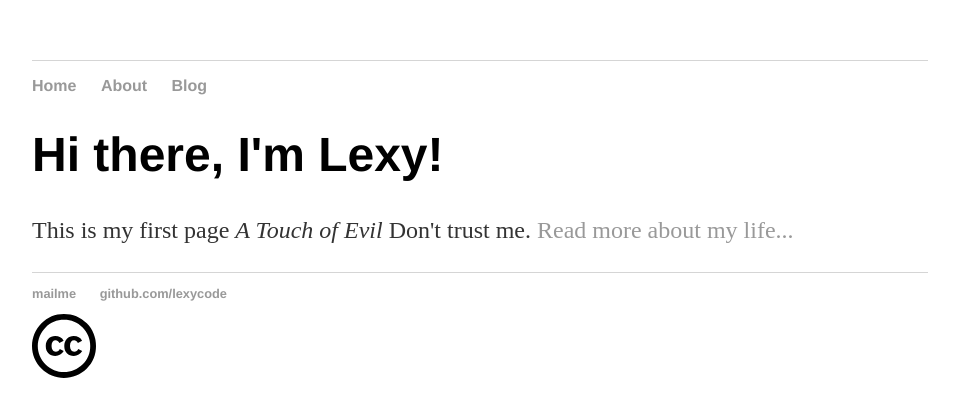
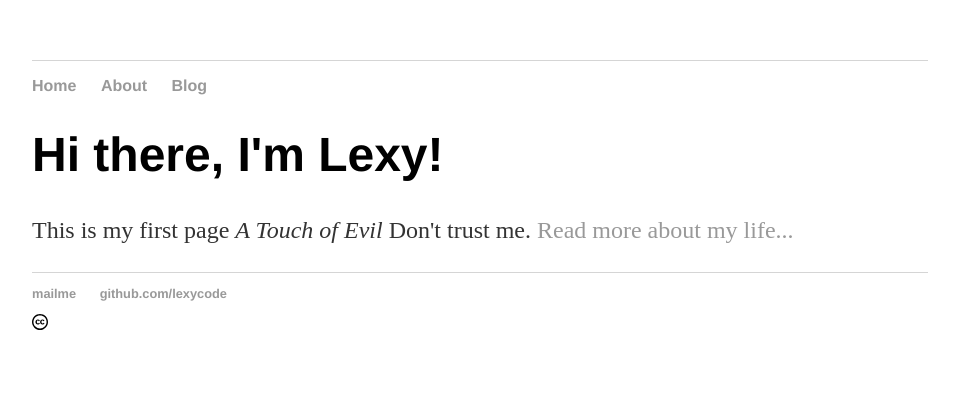
Before and after one commit to lexycode/lexycode.github.io, a Jekyll site: the page built from index.html, in a window 1280 px wide. Shown: the top 417 px of the page, without its empty margins (160-1119 px from the left). Built offline with Jekyll 4.4.1, drawn with Linux system fonts in a browser that asks for light colours.

Commit message:
Update default.html

```diff
--- a/_layouts/default.html
+++ b/_layouts/default.html
@@ -21,7 +21,7 @@
         		<li><a href="mailto:johndoe@example.com">mailme</a></li>
         		<li><a href="https://github.com/lexycode">github.com/lexycode</a></li>
 			</ul>
-			<img src="/images/cc.svg" alt="cc">
+			<img src="/images/cc.svg" alt="cc" style="width:16px;height:16px;">
 		</footer>
 	</body>
 </html>
```
